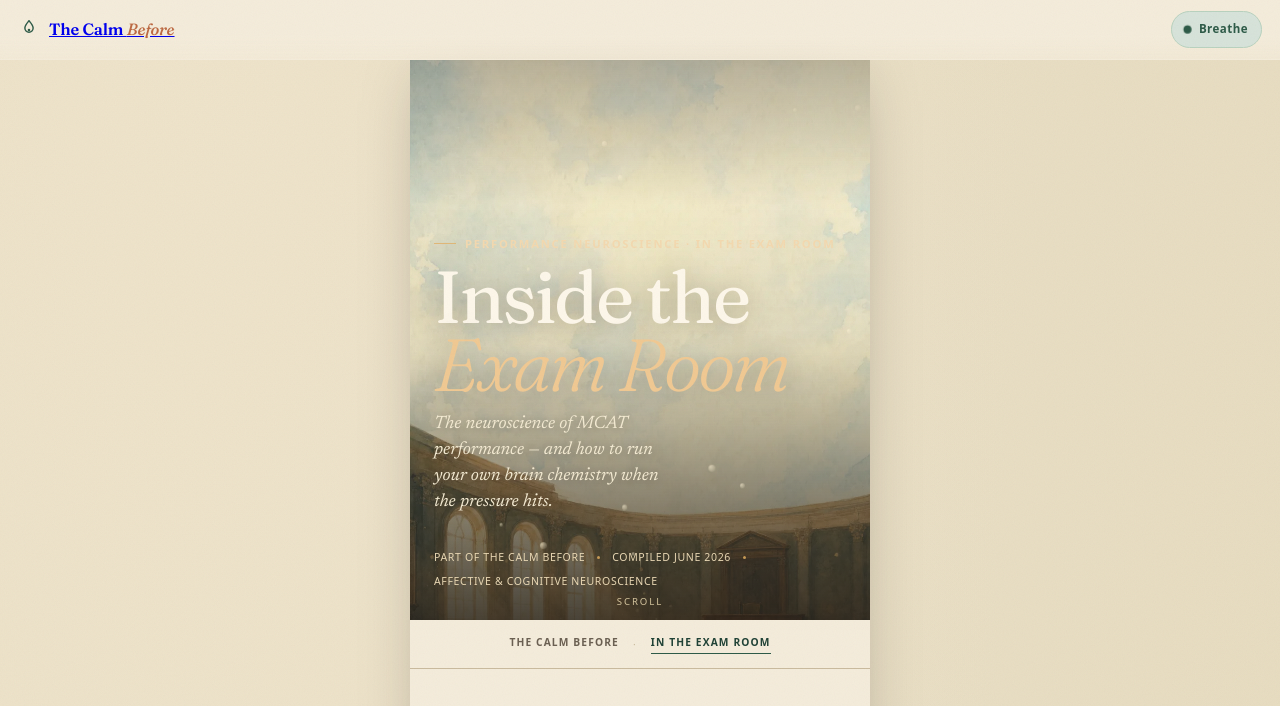
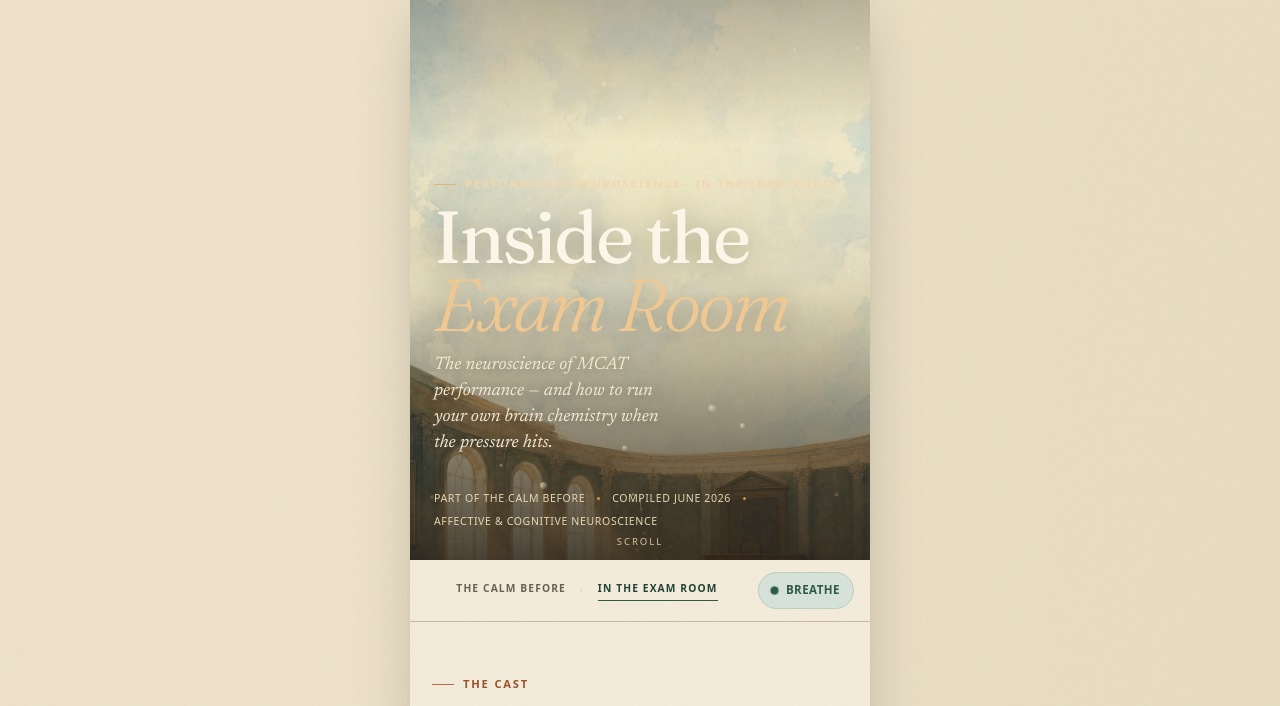
Before and after one commit to Astrocyte74/the-calm-before, a plain HTML site: page exam-room.html in a window 1280 px wide. Shown: the top 706 px of the page. Drawn offline with Linux system fonts and the light colour scheme.

Commit message:
Remove brand masthead; Breathe moves into the sticky chapter strip
The header masthead is gone (hero now starts full-bleed at the top). The
Breathe button lives in the sticky series strip alongside the chapter links
(chapters left, Breathe right) and stays reachable once the strip pins.
Removed the now-dead masthead reference from the scroll handler. All three pages.

Co-Authored-By: Claude <noreply@anthropic.com>

```diff
--- a/exam-room.html
+++ b/exam-room.html
@@ -122,8 +122,9 @@ em.accent{font-style:italic;color:var(--clay-d)}
 .divider svg{flex:none}
 
 /* ═══════════════════ SERIES STRIP (chapter nav) ═══════════════════ */
-.series{display:flex;flex-wrap:wrap;align-items:center;justify-content:center;gap:8px 14px;padding:14px 22px;border-bottom:1px solid var(--rule);background:var(--paper);font-family:var(--sans);font-size:.64rem;font-weight:600;letter-spacing:.11em;text-transform:uppercase;position:sticky;top:0;z-index:150;transition:box-shadow .25s}
+.series{display:flex;flex-wrap:nowrap;align-items:center;justify-content:space-between;gap:10px;padding:12px 16px;border-bottom:1px solid var(--rule);background:var(--paper);font-family:var(--sans);font-size:.64rem;font-weight:600;letter-spacing:.11em;text-transform:uppercase;position:sticky;top:0;z-index:150;transition:box-shadow .25s}
 .series.stuck{box-shadow:0 8px 20px -12px rgba(33,28,22,.3)}
+.scaps{display:flex;flex-wrap:wrap;align-items:center;justify-content:center;gap:8px 14px;flex:1;min-width:0}
 .series .schap{color:var(--muted);text-decoration:none;padding-bottom:3px;border-bottom:1.5px solid transparent;transition:color .2s,border-color .2s;cursor:pointer}
 .series .schap:hover{color:var(--ink)}
 .series .schap.cur{color:var(--forest-d);border-bottom-color:var(--forest);cursor:default}
@@ -345,16 +346,6 @@ footer.foot a{color:#cdbfa6}
 <body>
 <div id="progress"></div>
 
-<header class="bar" id="bar">
-  <a class="brand" href="#top" aria-label="The Calm Before">
-    <span class="mark" aria-hidden="true">
-      <svg width="22" height="22" viewBox="0 0 24 24" fill="none"><path d="M12 3c-2.5 3-4.5 5-4.5 8a4.5 4.5 0 0 0 9 0c0-3-2-5-4.5-8Z" stroke="currentColor" stroke-width="1.6" stroke-linejoin="round"/><circle cx="12" cy="13" r="1.4" fill="currentColor"/></svg>
-    </span>
-    <span class="name">The Calm <em>Before</em></span>
-  </a>
-  <a class="tobreathe" href="#tools"><span class="puff"></span>Breathe</a>
-</header>
-
 <main id="top">
 
   <!-- ═══════ HERO ═══════ -->
@@ -378,9 +369,12 @@ footer.foot a{color:#cdbfa6}
 
   <!-- ═══════ SERIES NAV ═══════ -->
   <nav class="series" aria-label="Chapters">
-    <a class="schap" href="index.html" id="seriesA">The Calm Before</a>
-    <span class="ssep" aria-hidden="true">·</span>
-    <a class="schap cur" aria-current="page">In the Exam Room</a>
+    <div class="scaps">
+      <a class="schap" href="index.html" id="seriesA">The Calm Before</a>
+      <span class="ssep" aria-hidden="true">·</span>
+      <a class="schap cur" aria-current="page">In the Exam Room</a>
+    </div>
+    <a class="tobreathe" href="#tools"><span class="puff"></span>Breathe</a>
   </nav>
 
   <!-- ═══════ THREE PLAYERS — INTRO + BRAIN IMAGE ═══════ -->
@@ -602,11 +596,10 @@ footer.foot a{color:#cdbfa6}
 <script>
 /* ═════════ progress + sticky + reveal ═════════ */
 (function(){
-  const prog=document.getElementById('progress'),bar=document.getElementById('bar'),series=document.querySelector('.series');
+  const prog=document.getElementById('progress'),series=document.querySelector('.series');
   function onScroll(){
     const h=document.documentElement.scrollHeight-window.innerHeight;
     prog.style.width=(h>0?(scrollY/h*100):0)+'%';
-    bar.classList.toggle('on',scrollY>8);
     if(series)series.classList.toggle('stuck',series.getBoundingClientRect().top<=0);
   }
   addEventListener('scroll',onScroll,{passive:true});onScroll();
```
Also changed, not shown: index.html (+9 -16 lines), sam.html (+9 -16 lines).
